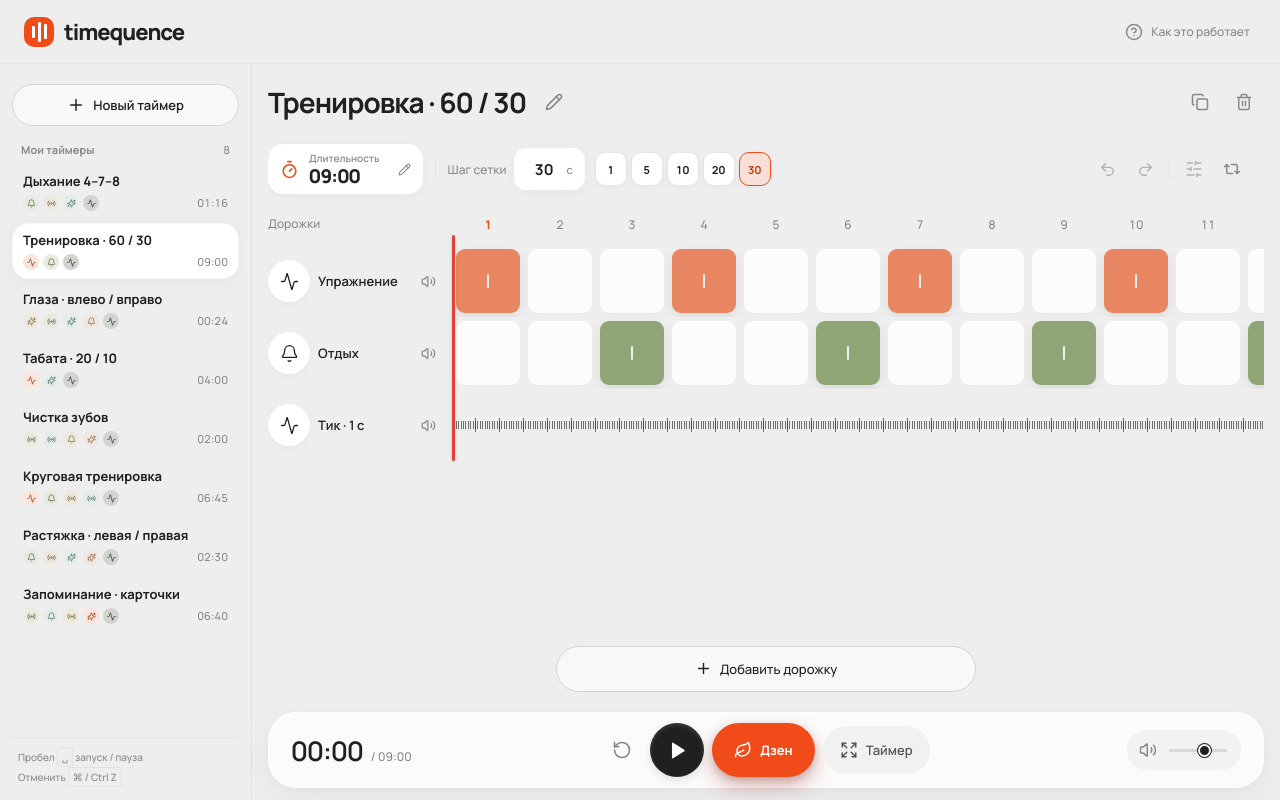
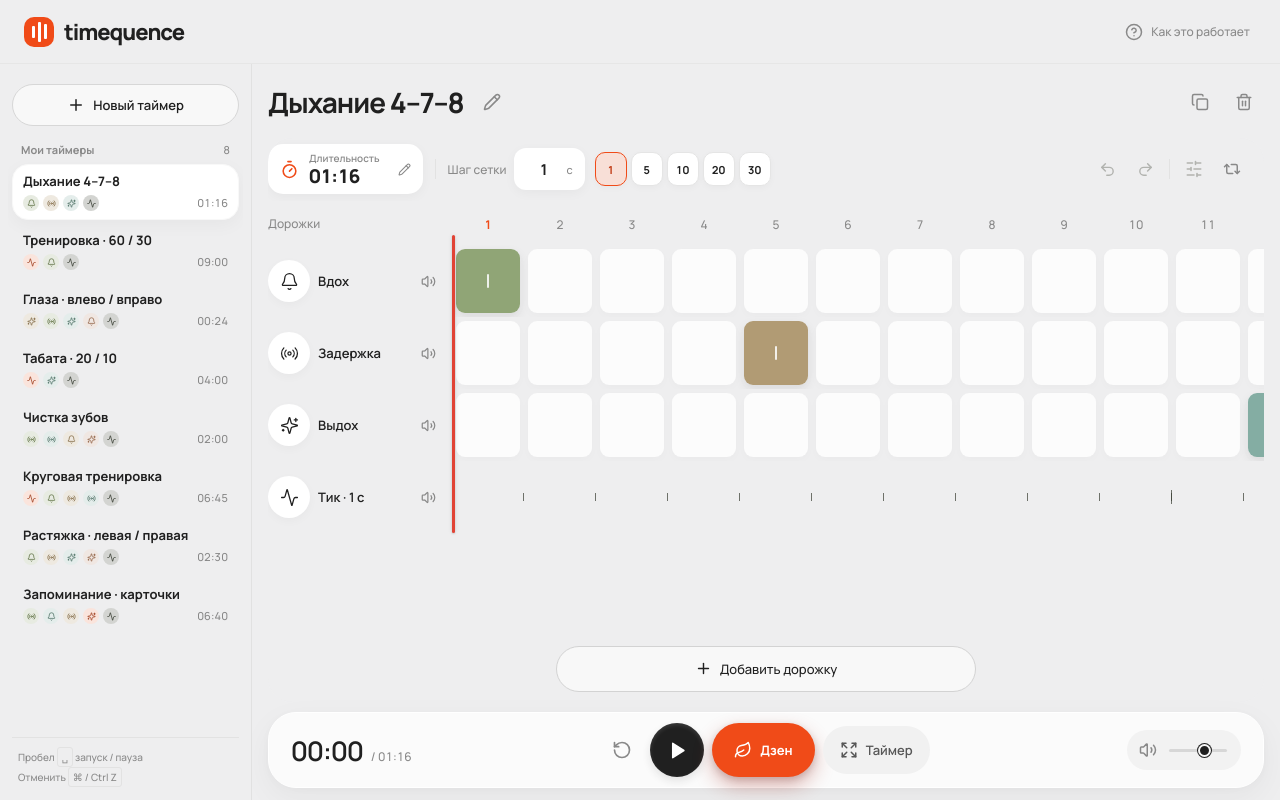
Before and after one commit to rusakoff/timequence, a React (Vite) app: page / in a window 1280 px wide. Built offline with nearby package versions, Linux system fonts and the light colour scheme.

Commit message:
Open breathing timer by default

```diff
--- a/src/App.tsx
+++ b/src/App.tsx
@@ -82,6 +82,7 @@ const SOUND_ICONS = {
 };
 const SOUND_PULSE_SECONDS = 0.42;
 const MOBILE_CELL_PITCH = 64;
+const DEFAULT_TIMER_NAME = "Дыхание 4–7–8";
 type Selection = { track: string; event?: string } | null;
 type Drag = {
   track: string;
@@ -114,6 +115,8 @@ const parseClock = (value: string): number | null => {
   if (!match || Number(match[2]) > 59) return null;
   return Number(match[1]) * 60 + Number(match[2]);
 };
+const defaultTimer = (timers: Timer[]) =>
+  timers.find((timer) => timer.name === DEFAULT_TIMER_NAME) ?? timers[0];
 
 function TimerList({
   timers,
@@ -132,7 +135,7 @@ function TimerList({
       )
     : timers;
   const orderedTimers = [...visibleTimers].sort(
-    (a, b) => Number(b.name === "Дыхание 4–7–8") - Number(a.name === "Дыхание 4–7–8"),
+    (a, b) => Number(b.name === DEFAULT_TIMER_NAME) - Number(a.name === DEFAULT_TIMER_NAME),
   );
   return (
     <div className="timer-list" role="navigation" aria-label="Список таймеров">
@@ -427,8 +430,8 @@ export default function App() {
     }
     return initialTimers();
   });
-  const [activeId, setActiveId] = useState(() => timers[0]?.id ?? "");
-  const timer = timers.find((t) => t.id === activeId) ?? timers[0];
+  const [activeId, setActiveId] = useState(() => defaultTimer(timers)?.id ?? "");
+  const timer = timers.find((t) => t.id === activeId) ?? defaultTimer(timers);
   const [selection, setSelected] = useState<Selection>(null);
   const [inspectorOpen, setInspectorOpen] = useState(false);
   function setSelection(next: Selection) {
@@ -2558,7 +2561,7 @@ export default function App() {
               onClick={() => {
                 const next = timers.filter((t) => t.id !== timer.id);
                 commit(next);
-                setActiveId(next[0]?.id ?? "");
+                setActiveId(defaultTimer(next)?.id ?? "");
                 setSelection(null);
                 stop(true);
                 closeModal();
```
